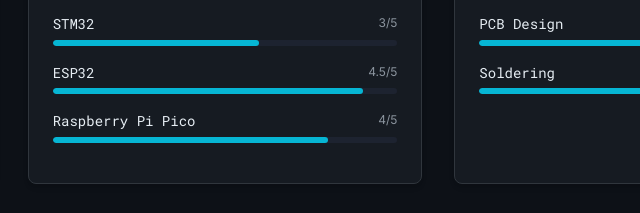
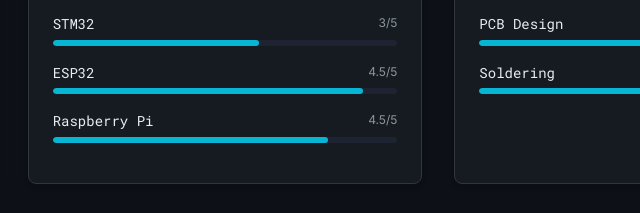
Before and after one commit to Ekemini-Udofia/portfolio, a plain HTML site: page index.html in a window 1280 px wide. Shown: the part 1801-2014 px from the top of the page, 415-1055 px from the left. Drawn offline with Linux system fonts and the light colour scheme.

Commit message:
Update skill name and level

```diff
--- a/index.html
+++ b/index.html
@@ -209,8 +209,8 @@
 
               <div class="skill-item">
                 <div class="skill-header">
-                  <span class="skill-name">Raspberry Pi Pico</span>
-                  <span class="skill-level">4/5</span>
+                  <span class="skill-name">Raspberry Pi</span>
+                  <span class="skill-level">4.5/5</span>
                 </div>
                 <div class="progress-bar">
                   <div class="progress-fill" style="width: 80%"></div>
```
